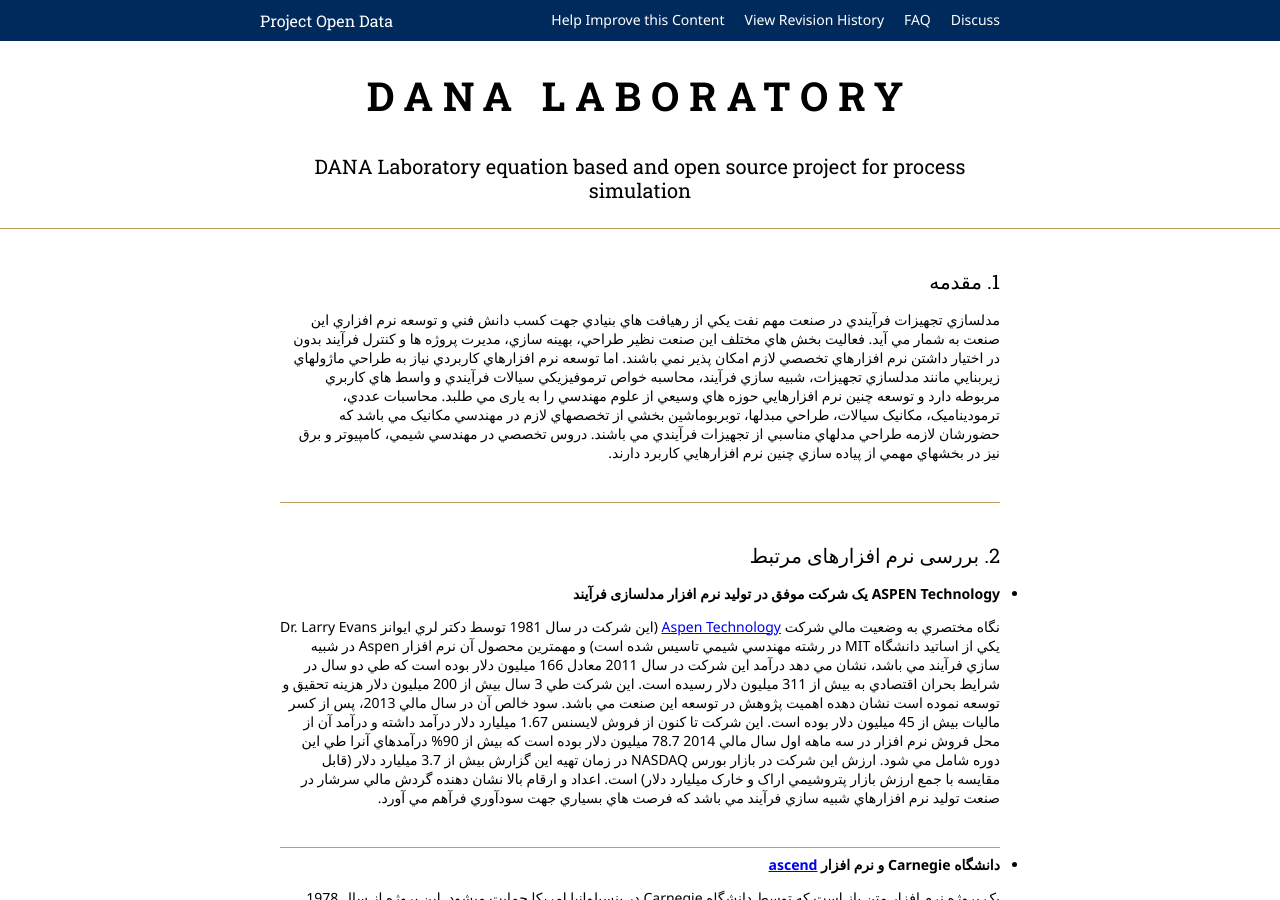
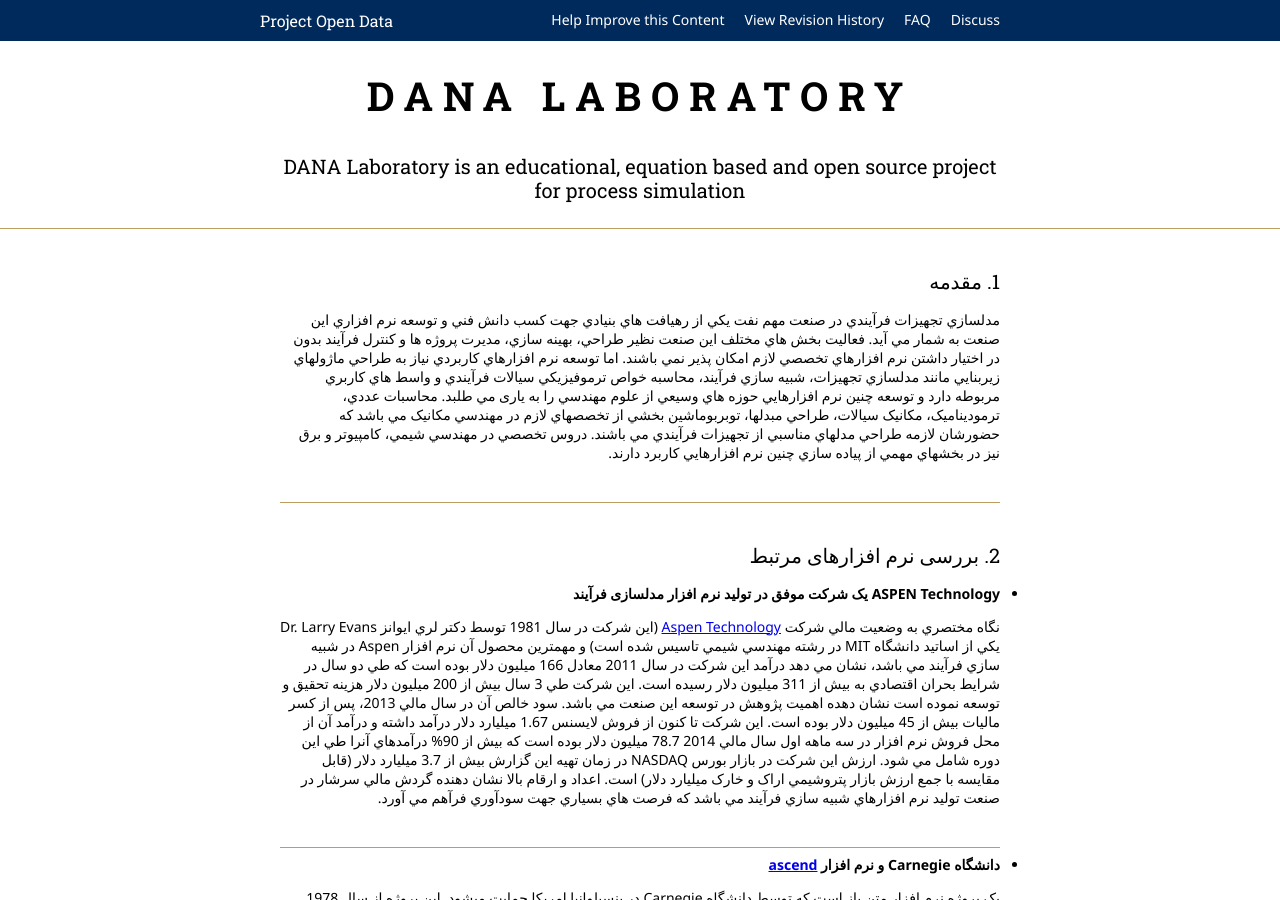
Before and after one commit to vimalaad/vimalaad.github.io, a Jekyll site: the page built from index.md, in a window 1280 px wide and 900 px high. Built offline with Jekyll 4.4.1, drawn with Linux system fonts in a browser that asks for light colours; nearby versions of some CDN libraries.

Commit message:
edit site config

```diff
--- a/_config.yml
+++ b/_config.yml
@@ -1,6 +1,6 @@
 #document settings
 title: DANA Laboratory
-desc: "DANA Laboratory equation based and open source project for process simulation"
+desc: "DANA Laboratory is an educational, equation based and open source project for process simulation"
 url: http://vimalaad.github.io
 repo_name: vimalaad.github.io
 branch: master
```
